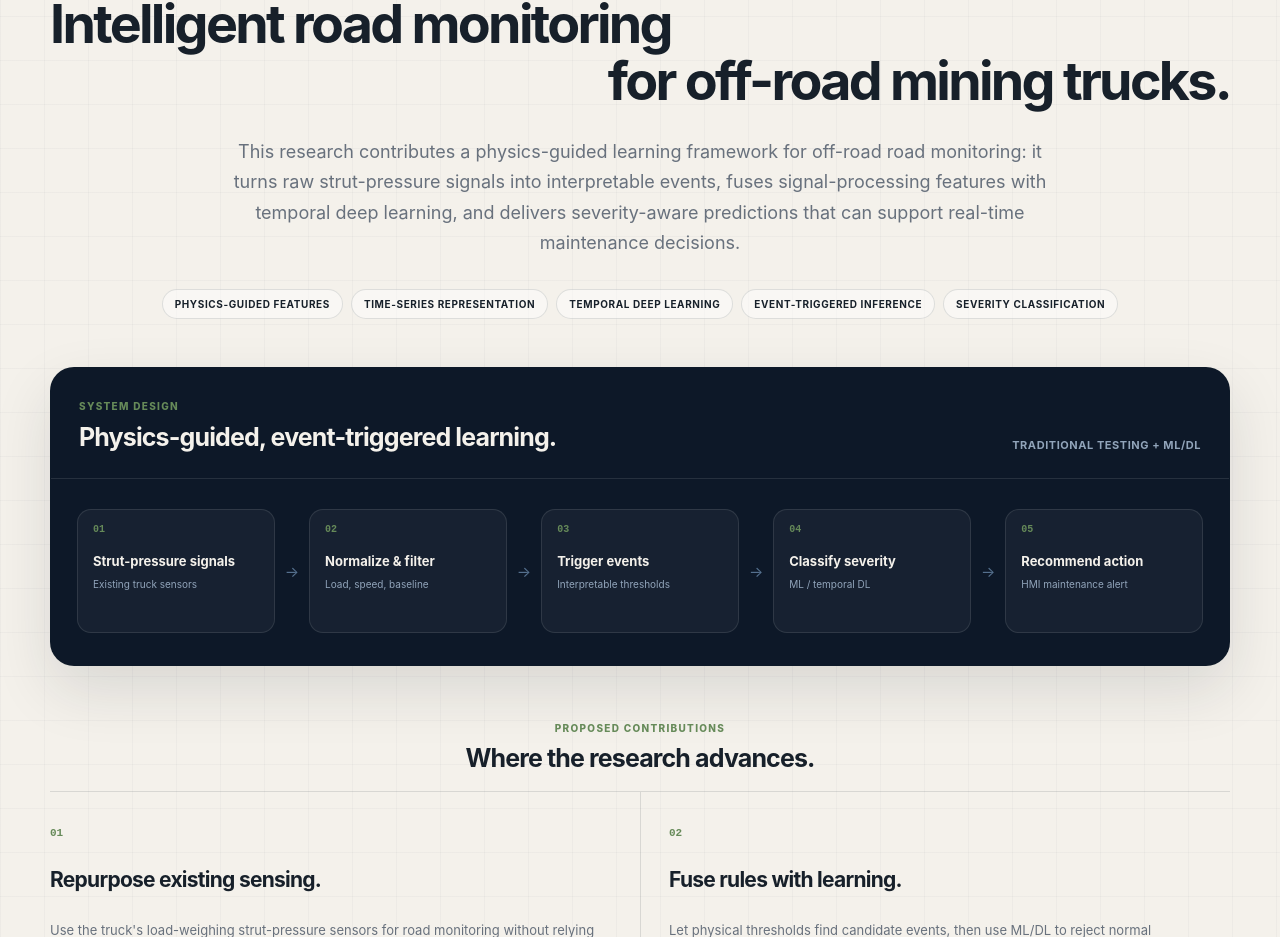
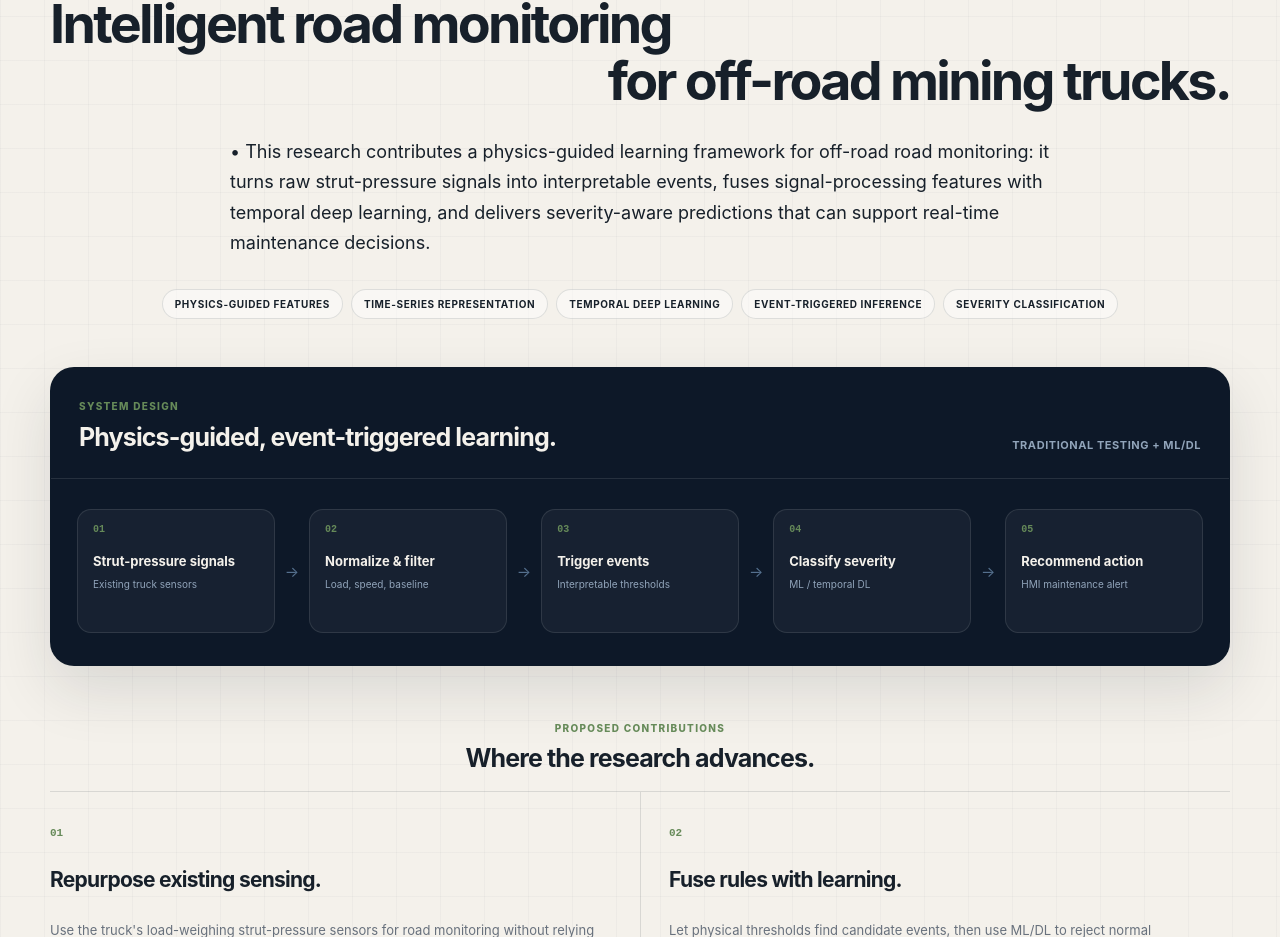
Before and after one commit to jiangjian9803-eng/jiangjian9803-eng.github.io, a Next.js app: page / in a window 1280 px wide. Shown: the part 3680-4617 px from the top of the page. Built offline with nearby package versions, Linux system fonts and the light colour scheme.

Commit message:
Emphasize research contribution statement

```diff
--- a/index.html
+++ b/index.html
@@ -202,7 +202,7 @@
             <div class="section-label research-section-label">01 / Master’s Research</div>
             <h2><span class="research-title-line research-title-line-first">Intelligent road monitoring</span><span class="research-title-line research-title-line-second">for off-road mining trucks.</span></h2>
             <p>
-              This research contributes a physics-guided learning framework for off-road road monitoring: it turns raw
+              • This research contributes a physics-guided learning framework for off-road road monitoring: it turns raw
               strut-pressure signals into interpretable events, fuses signal-processing features with temporal deep
               learning, and delivers severity-aware predictions that can support real-time maintenance decisions.
             </p>
--- a/styles.css
+++ b/styles.css
@@ -250,7 +250,7 @@ h1 em { position: relative; margin-top: .08em; color: var(--blue); font-style: n
 .research-heading h2 { margin-top: 15px; font-size: clamp(34px, 4.2vw, 56px); line-height: 1.06; letter-spacing: -.05em; text-align: left; }
 .research-title-line { display: block; }
 .research-title-line-second { text-align: right; }
-.research-heading > p { max-width: 820px; margin: 28px auto 0; color: var(--muted); font-size: 18px; line-height: 1.7; }
+.research-heading > p { max-width: 820px; margin: 28px auto 0; color: var(--ink); font-size: 18px; line-height: 1.7; text-align: left; }
 .research-meta { display: flex; justify-content: center; flex-wrap: wrap; gap: 8px; margin-top: 30px; }
 .research-meta span { padding: 8px 12px; border: 1px solid var(--line); border-radius: 999px; color: var(--ink); background: rgba(255,255,255,.45); font-size: 10px; font-weight: 750; letter-spacing: .06em; text-transform: uppercase; }
 .research-architecture { overflow: hidden; width: 100%; margin: 48px auto 0; border: 1px solid var(--line); border-radius: 24px; background: #0d1828; color: var(--paper); box-shadow: 0 24px 60px rgba(23,32,42,.12); }
```
